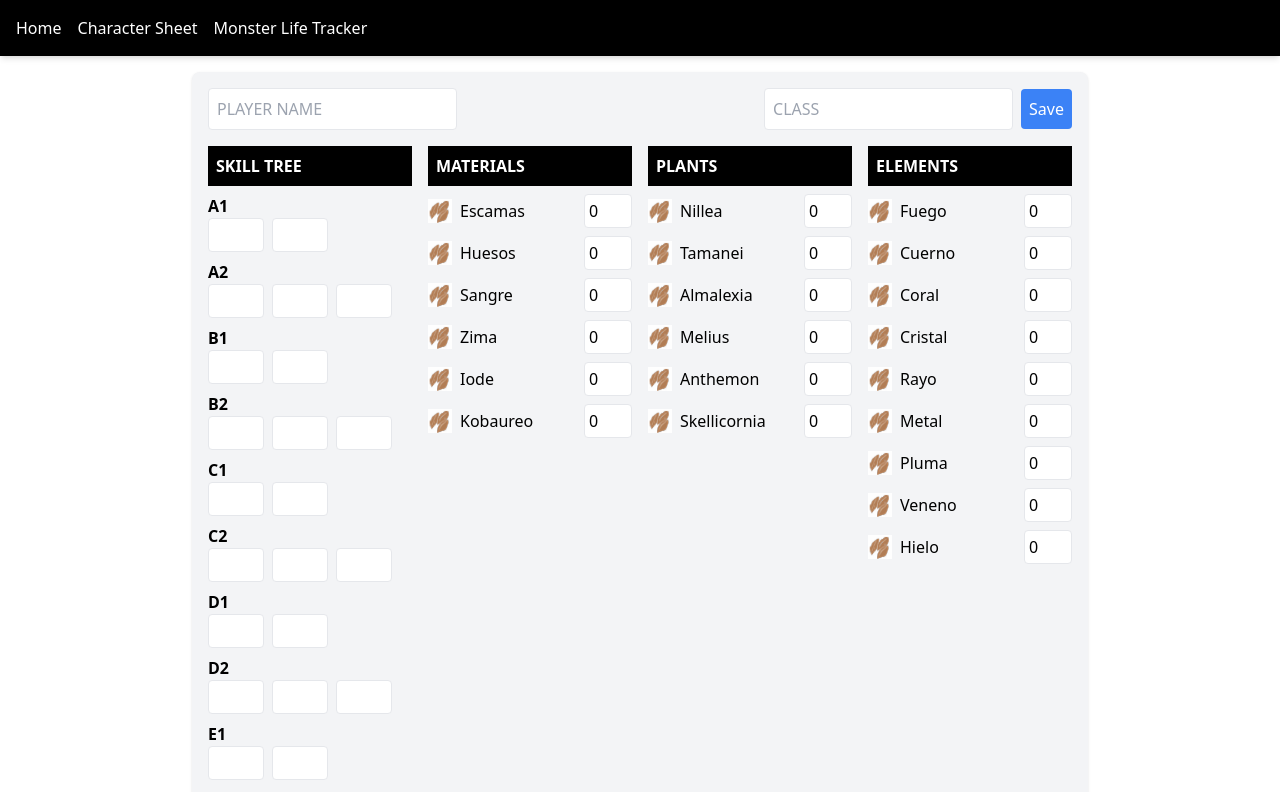
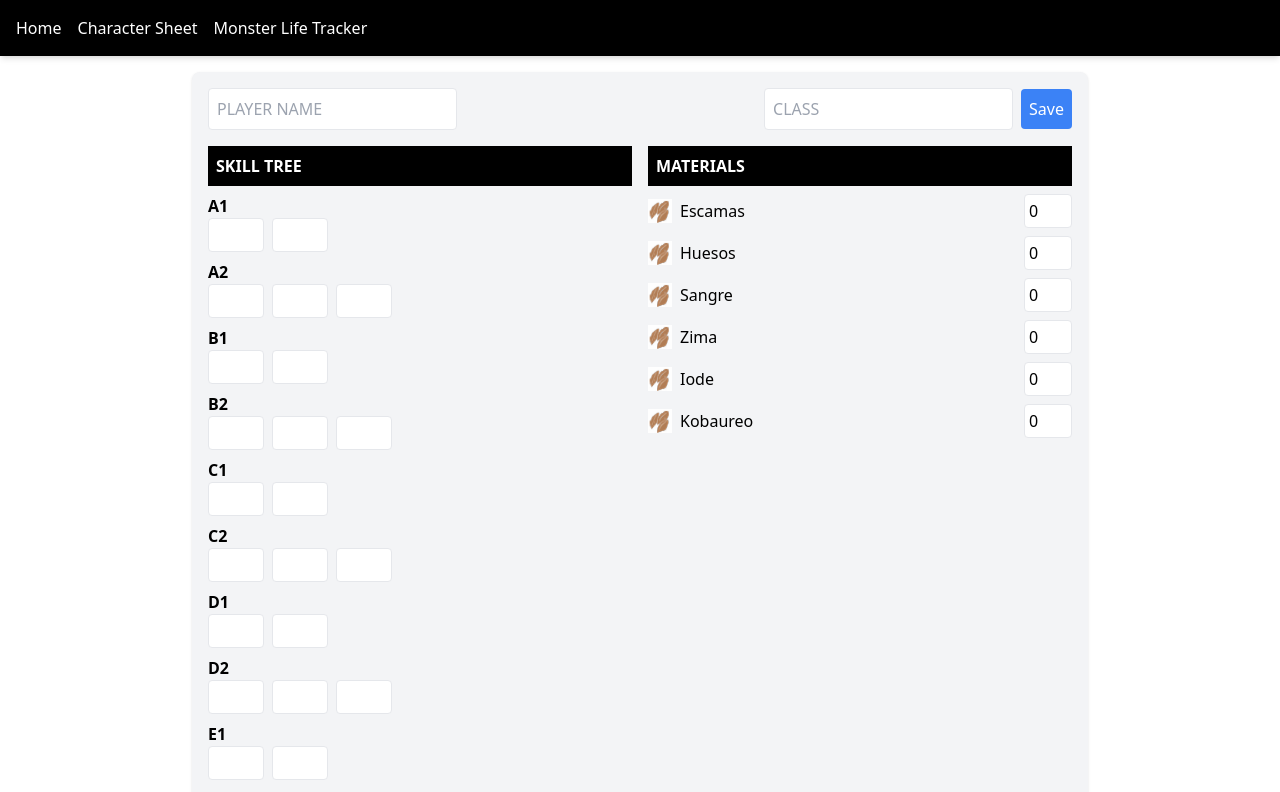
Before and after one commit to AdrianWheels/Primal, a React (Create React App) app: page /character-sheet in a window 1280 px wide. Shown: the top 792 px of the page. Built offline with nearby package versions, Linux system fonts and the light colour scheme.

Commit message:
Update character-sheet-component.tsx

```diff
--- a/src/character-sheet-component.tsx
+++ b/src/character-sheet-component.tsx
@@ -302,7 +302,7 @@
         </div>
       </div>
 
-      <div className="grid grid-cols-4 gap-4">
+      <div className="grid grid-cols-2 gap-4">
         <div>{renderSkillTree()}</div>
         <div>{renderSection("materials", character.materials, materialIcons)}</div>
         <div>{renderSection("plants", character.plants, plantIcons)}</div>
```
